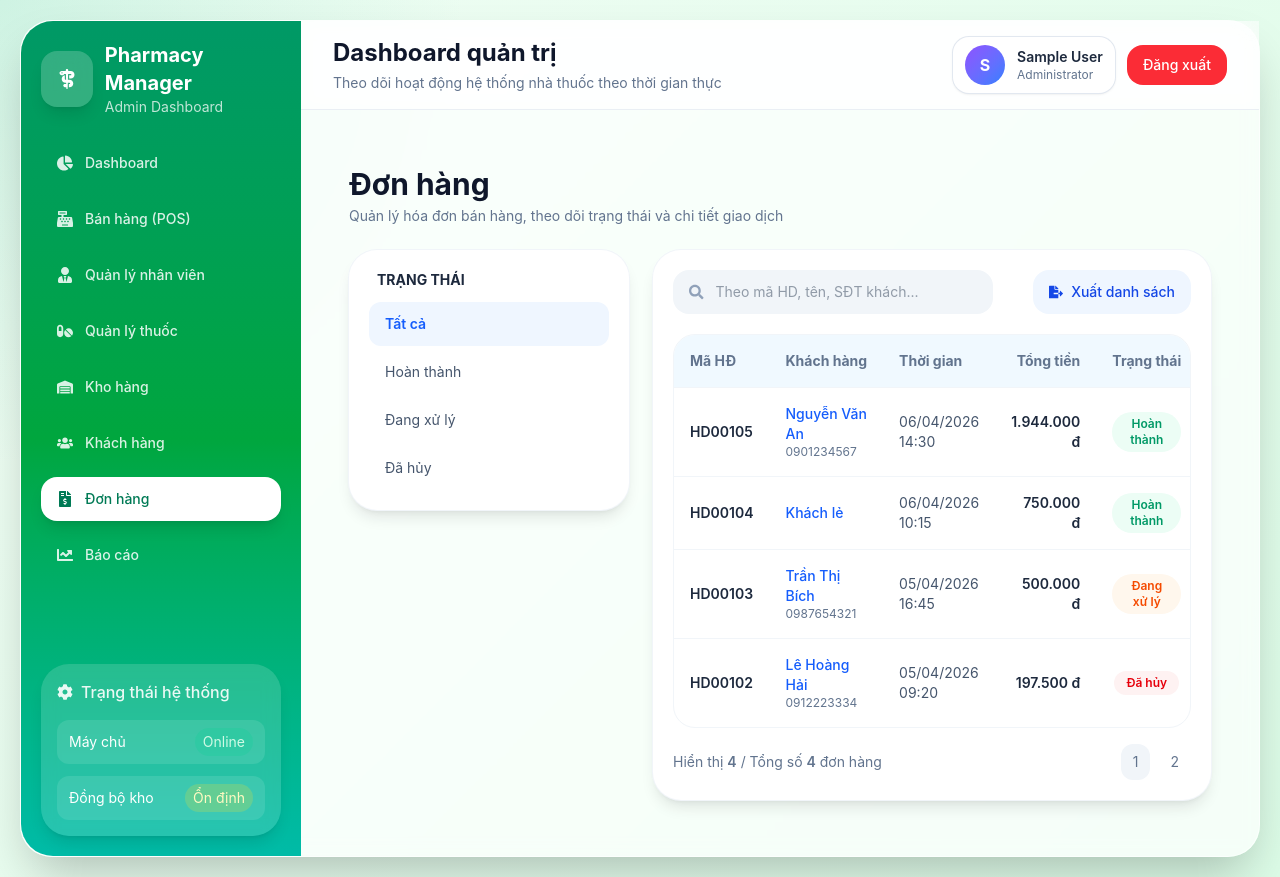
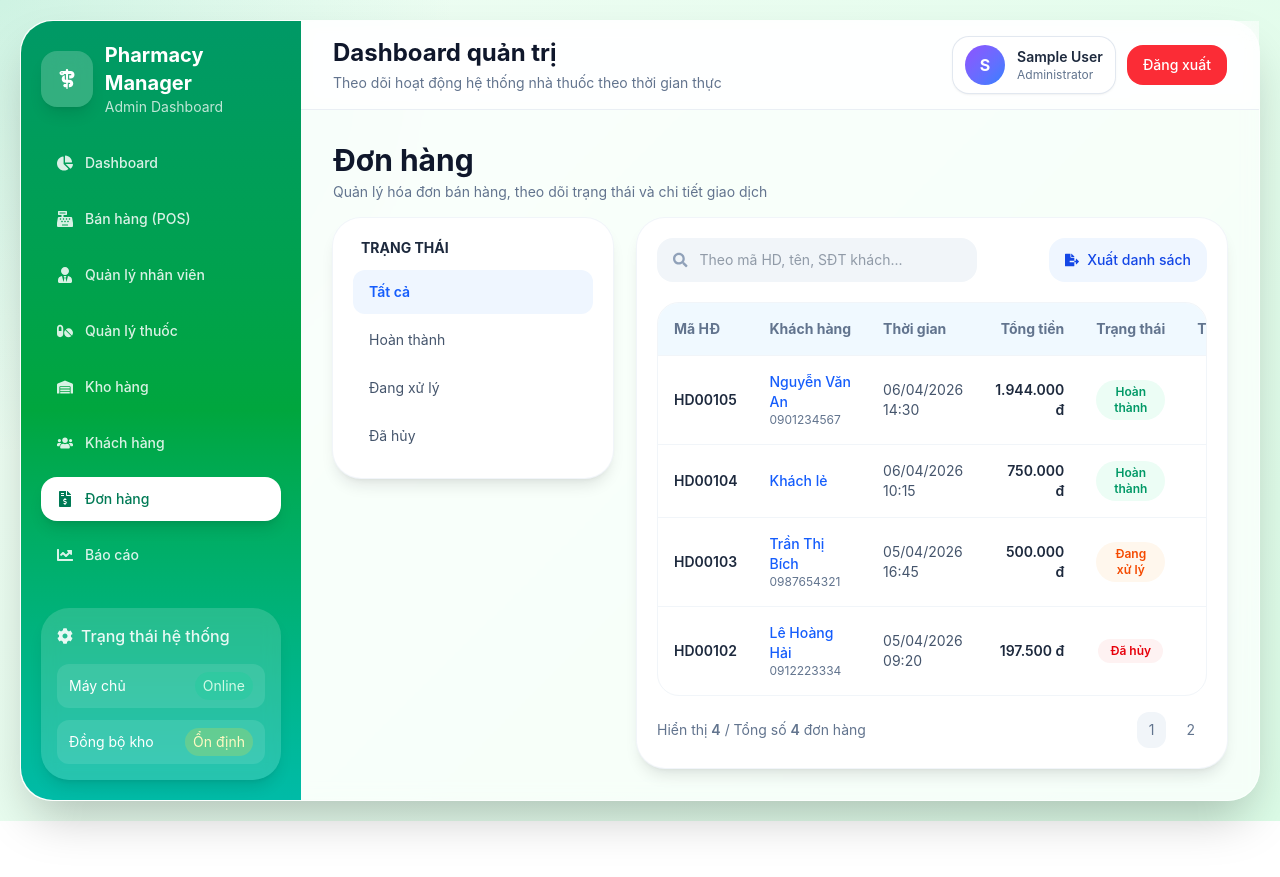
Before and after one commit to T-HG/FontEndHQTCS, a React (Vite) app: page /orders in a window 1280 px wide. After the commit the page ends 821 px from the top, so only its background shows below. Built offline with nearby package versions, Linux system fonts and the light colour scheme; sample sign-in values are in the browser's storage.

Commit message:
Cap nhat 3

```diff
--- a/src/pages/admin/Orders.jsx
+++ b/src/pages/admin/Orders.jsx
@@ -106,7 +106,7 @@ export default function Orders() {
   }
 
   return (
-    <div className="mx-auto w-full max-w-7xl space-y-6 px-4 py-6 animate-in fade-in duration-300">
+    <div className="w-full space-y-4 pt-0 animate-in fade-in duration-300">
       {/* HEADER */}
       <div className="flex items-end justify-between">
         <div>
```
